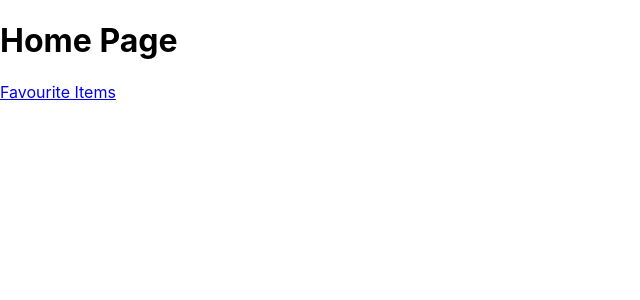
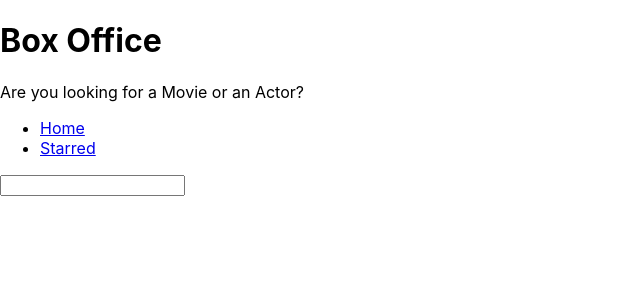
Before and after one commit to subarnabsadhukhan/box-office-app, a React (Create React App) app: page / in a window 1280 px wide. Shown: the top 300 px of the page, without its empty margins (0-640 px from the left). Built offline with nearby package versions, Linux system fonts and the light colour scheme.

Commit message:
add Layout Routes, Navigation Menu, App Title

```diff
--- a/src/App.jsx
+++ b/src/App.jsx
@@ -2,12 +2,15 @@
 import Home from "./pages/Home.jsx";
 import Starred from "./pages/Starred.jsx";
 import NoMatch from "./pages/NoMatch.jsx";
+import MainLayout from "./componenets/MainLayout.jsx";
 function App() {
   return (
     <BrowserRouter>
       <Routes>
-        <Route path="/" element={<Home />} />
-        <Route path="/starred" element={<Starred />} />
+        <Route element={<MainLayout />}>
+          <Route path="/" element={<Home />} />
+          <Route path="/starred" element={<Starred />} />
+        </Route>
         <Route path="*" element={<NoMatch />} />
         {/* <Route path="/" element={<App />}>
           <Route index element={<Home />} />
--- /dev/null
+++ b/src/componenets/AppTitle.jsx
@@ -0,0 +1,11 @@
+export default function AppTitle({
+  title = `Box Office`,
+  subTitle = `Are you looking for a Movie or an Actor?`,
+}) {
+  return (
+    <>
+      <h1>{title}</h1>
+      <p>{subTitle}</p>
+    </>
+  );
+}
--- /dev/null
+++ b/src/componenets/MainLayout.jsx
@@ -0,0 +1,15 @@
+import { Outlet } from "react-router-dom";
+import Navs from "./Navs";
+import AppTitle from "./AppTitle";
+
+function MainLayout() {
+  return (
+    <div>
+      <AppTitle />
+      <Navs />
+      <Outlet />
+    </div>
+  );
+}
+
+export default MainLayout;
--- /dev/null
+++ b/src/componenets/Navs.jsx
@@ -0,0 +1,23 @@
+import { Link } from "react-router-dom";
+
+function Navs() {
+  const LINKS = [
+    {
+      text: "Home",
+      to: "/",
+    },
+    {
+      text: "Starred",
+      to: "/starred",
+    },
+  ];
+  return (
+    <ul>
+      {LINKS.map((item) => (
+        <li key={item.to}>{<Link to={item.to}>{item.text}</Link>}</li>
+      ))}
+    </ul>
+  );
+}
+
+export default Navs;
--- a/src/pages/Home.jsx
+++ b/src/pages/Home.jsx
@@ -1,9 +1,13 @@
-import { Link } from "react-router-dom";
+// import { useState } from "react";
+
 function Home() {
+  // const [inputValue, setInputValue] = useState(``);
+  const onInputChange = (e) => {
+    console.log(e.target.value);
+  };
   return (
     <>
-      <h1>Home Page</h1>
-      <Link to="/starred">Favourite Items</Link>
+      <input type="text" onChange={onInputChange} />
     </>
   );
 }
```
Also changed, not shown: 1 other file (tests, documents, lock files or other folders).
